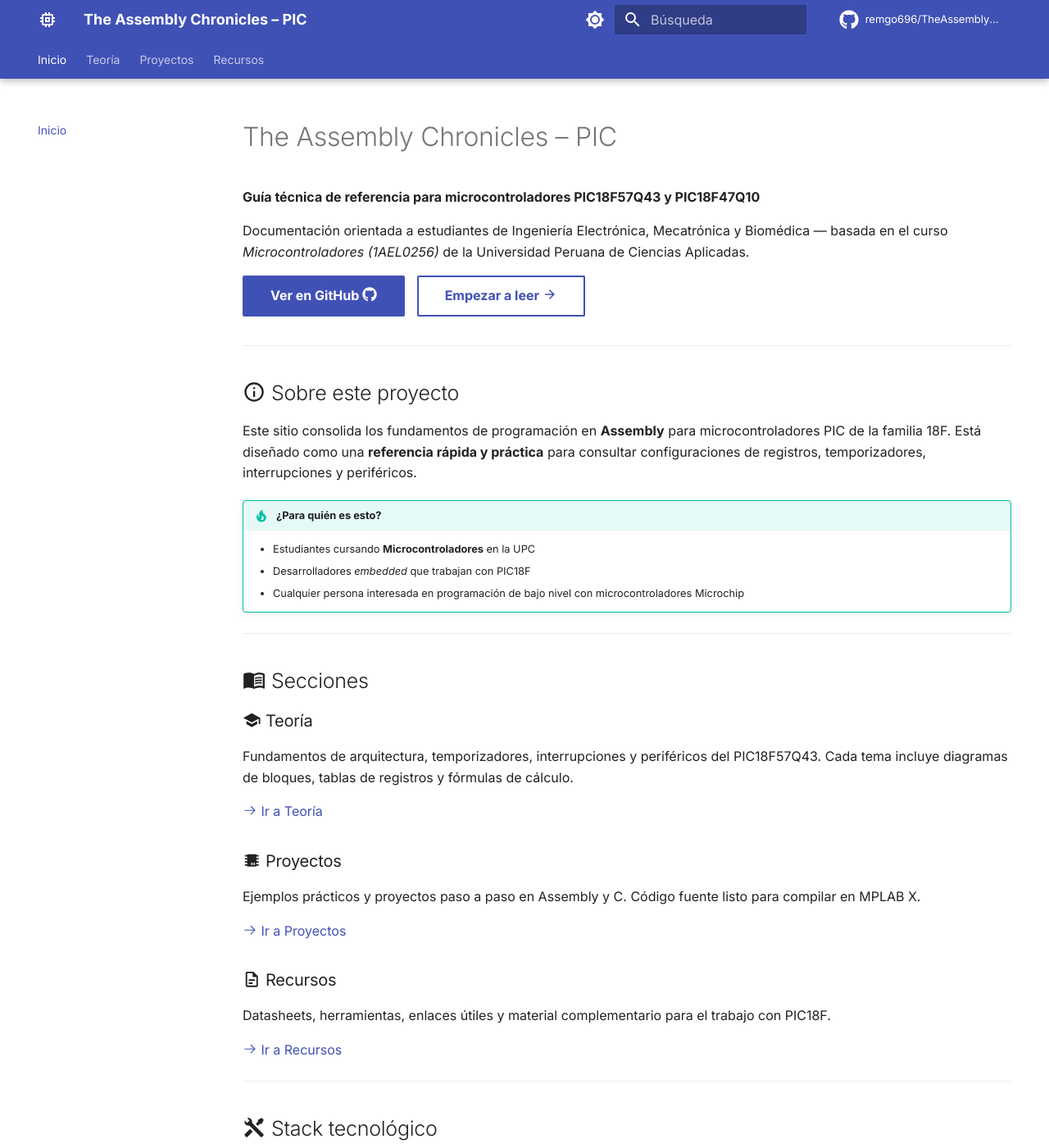
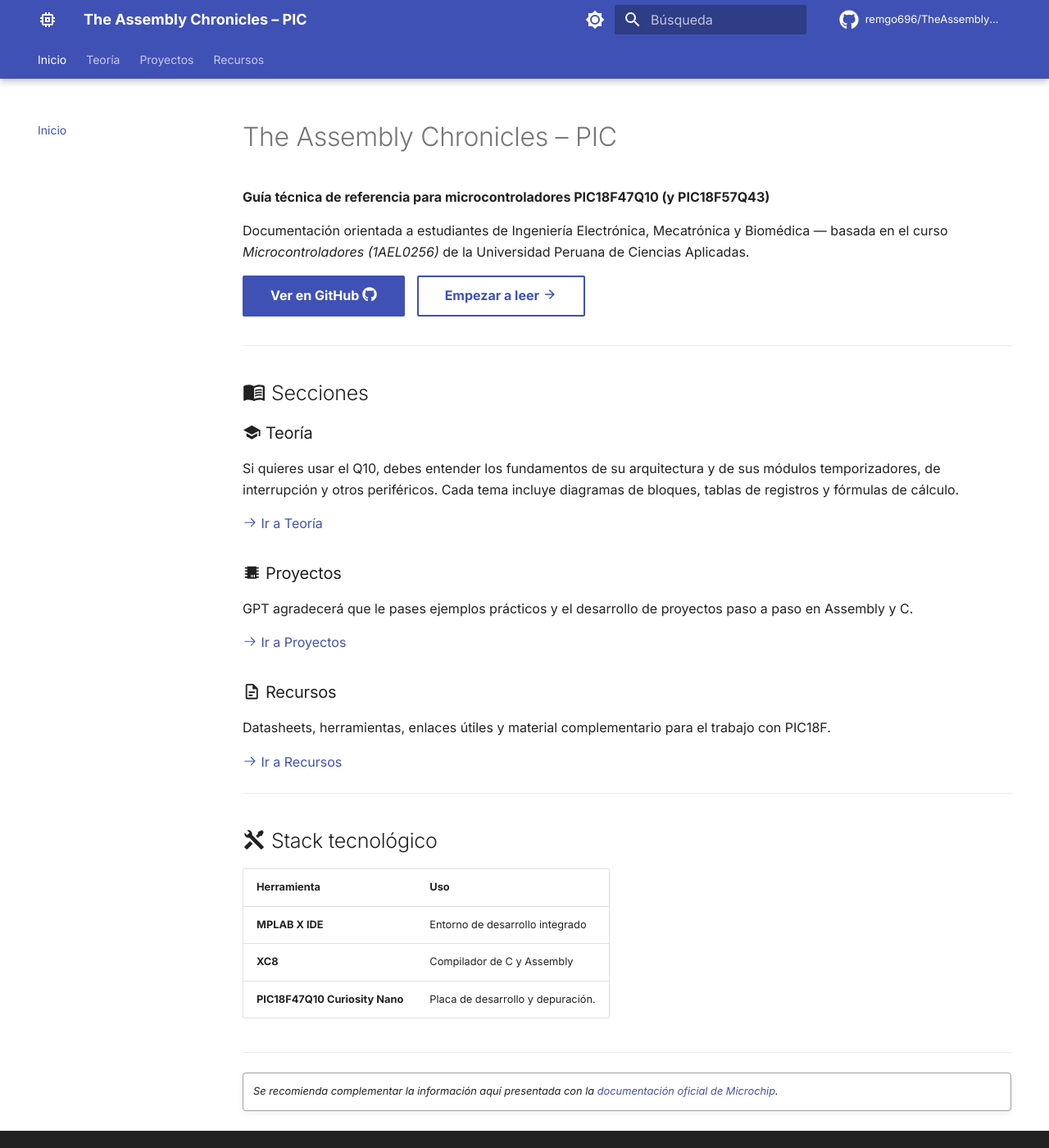
Before and after one commit to remgo696/TheAssemblyChronicles-PIC, an MkDocs documentation site: the page built from docs/index.md, in a window 1280 px wide and 1400 px high. Shown: the whole window at 82% size. Built offline with MkDocs 1.6.1 and Material for MkDocs 9.7.7, drawn with Linux system fonts in a browser that asks for light colours; comment, search, counter and statistics services are not loaded; some of the changed text lies outside the part shown.

```diff
--- a/docs/index.md
+++ b/docs/index.md
@@ -7,7 +7,7 @@ hide:
 
 # The Assembly Chronicles – PIC
 
-**Guía técnica de referencia para microcontroladores PIC18F57Q43 y PIC18F47Q10**
+**Guía técnica de referencia para microcontroladores PIC18F47Q10 (y PIC18F57Q43)**
 
 Documentación orientada a estudiantes de Ingeniería Electrónica, Mecatrónica y Biomédica — basada en el curso *Microcontroladores (1AEL0256)* de la Universidad Peruana de Ciencias Aplicadas.
 
@@ -16,29 +16,17 @@ Documentación orientada a estudiantes de Ingeniería Electrónica, Mecatrónica
 
 ---
 
-## :material-information-outline: Sobre este proyecto
-
-Este sitio consolida los fundamentos de programación en **Assembly** para microcontroladores PIC de la familia 18F. Está diseñado como una **referencia rápida y práctica** para consultar configuraciones de registros, temporizadores, interrupciones y periféricos.
-
-!!! tip "¿Para quién es esto?"
-
-    - Estudiantes cursando **Microcontroladores** en la UPC
-    - Desarrolladores *embedded* que trabajan con PIC18F
-    - Cualquier persona interesada en programación de bajo nivel con microcontroladores Microchip
-
----
-
 ## :material-book-open-variant: Secciones
 
 ### :material-school: Teoría
 
-Fundamentos de arquitectura, temporizadores, interrupciones y periféricos del PIC18F57Q43. Cada tema incluye diagramas de bloques, tablas de registros y fórmulas de cálculo.
+Si quieres usar el Q10, debes entender los fundamentos de su arquitectura y de sus módulos temporizadores, de interrupción y otros periféricos. Cada tema incluye diagramas de bloques, tablas de registros y fórmulas de cálculo.
 
 [:octicons-arrow-right-24: Ir a Teoría](teoria/index.md)
 
 ### :material-chip: Proyectos
 
-Ejemplos prácticos y proyectos paso a paso en Assembly y C. Código fuente listo para compilar en MPLAB X.
+GPT agradecerá que le pases ejemplos prácticos y el desarrollo de proyectos paso a paso en Assembly y C.
 
 [:octicons-arrow-right-24: Ir a Proyectos](proyectos/index.md)
 
@@ -55,13 +43,11 @@ Datasheets, herramientas, enlaces útiles y material complementario para el trab
 | Herramienta | Uso |
 |:--|:--|
 | **MPLAB X IDE** | Entorno de desarrollo integrado |
-| **PIC AS Assembler** | Compilador de Assembly |
-| **PIC18F57Q43** | Microcontrolador principal del curso |
-| **PIC18F47Q10** | Microcontrolador secundario |
-| **Curiosity Nano** | Placa de desarrollo y depuración |
+| **XC8** | Compilador de C y Assembly |
+| **PIC18F47Q10 Curiosity Nano** | Placa de desarrollo y depuración.  |
 
 ---
 
 !!! quote ""
 
-    *Este repositorio busca servir como guía de referencia rápida y no como un curso completo. Se recomienda complementar con la [documentación oficial de Microchip](https://www.microchip.com/).*
+    *Se recomienda complementar la información aquí presentada con la [documentación oficial de Microchip](https://www.microchip.com/).*
--- a/mkdocs.yml
+++ b/mkdocs.yml
@@ -55,6 +55,7 @@ nav:
   - Inicio: index.md
   - Teoría:
     - teoria/index.md
+    - Introducción: teoria/introduccion.md
     - Temporizadores: teoria/temporizadores.md
     - Interrupciones: teoria/interrupciones.md
   - Proyectos:
```
Also changed, not shown: docs/teoria/index.md (+3 -7 lines), docs/teoria/introduccion.md (added, +81 -0 lines), docs/assets/images/Intro_new_project1.png (added), docs/assets/images/Intro_new_project2.png (added), docs/assets/images/Intro_new_project3.png (added), docs/assets/images/Intro_new_project4.png (added), 1 other file.
